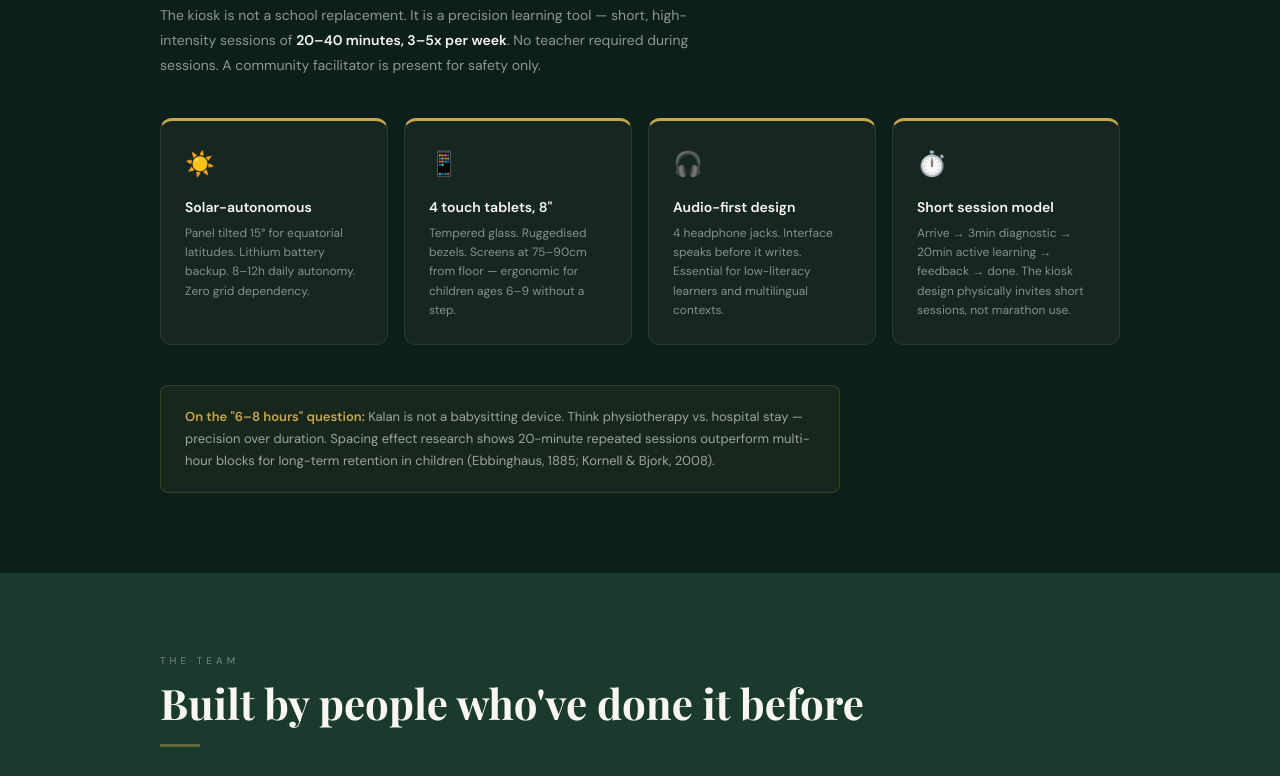
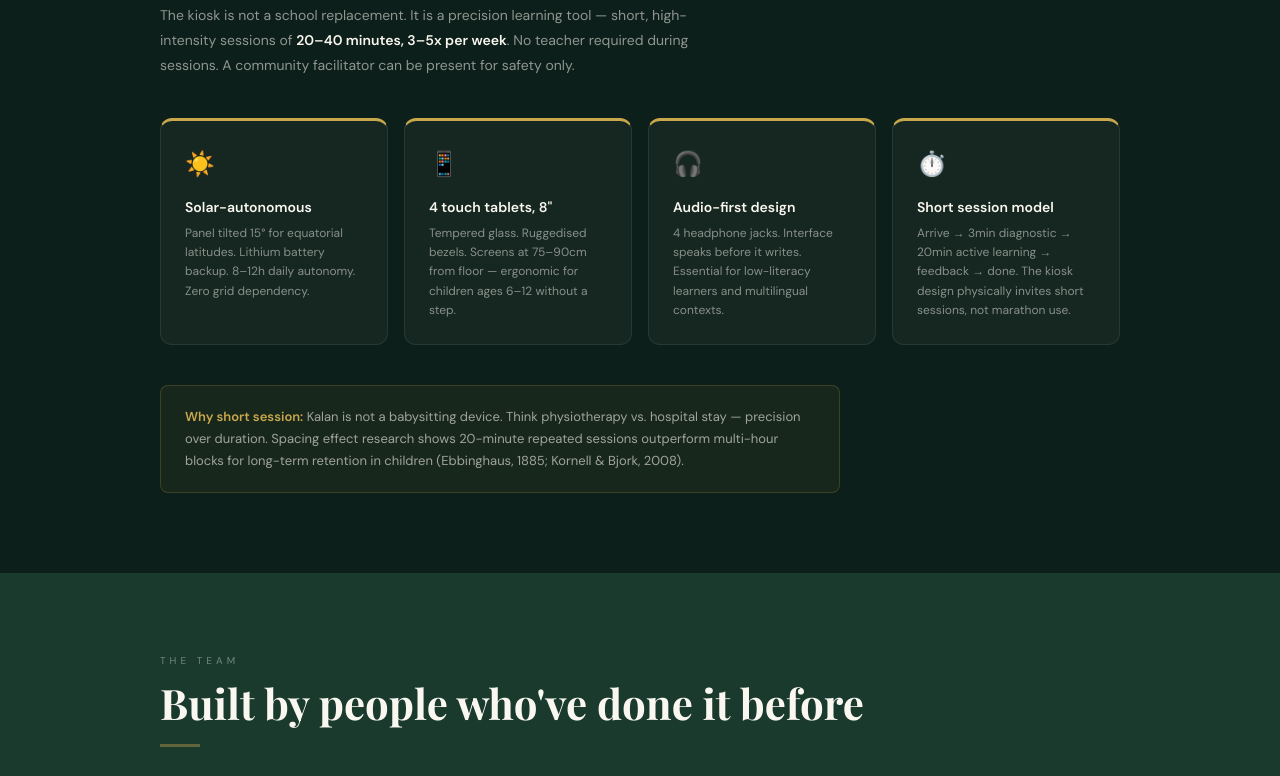
Before and after one commit to kalan-org/kalan-pitch, a plain HTML site: page index.html in a window 1280 px wide. Shown: the part 7212-7988 px from the top of the page. Drawn offline with nearby package versions, Linux system fonts and the light colour scheme; a web font is replaced by a local one.

Commit message:
Update index.html

```diff
--- a/index.html
+++ b/index.html
@@ -1502,7 +1502,7 @@
     <h2 style="color:var(--cream)">Kiosk prototype — design principles</h2>
     <div class="divider" style="background:rgba(201,168,76,0.4)"></div>
     <p style="font-size:14px;color:rgba(250,247,240,0.55);max-width:580px;line-height:1.8;margin-bottom:40px;">
-      The kiosk is not a school replacement. It is a precision learning tool — short, high-intensity sessions of <strong style="color:var(--cream)">20–40 minutes, 3–5x per week</strong>. No teacher required during sessions. A community facilitator is present for safety only.
+      The kiosk is not a school replacement. It is a precision learning tool — short, high-intensity sessions of <strong style="color:var(--cream)">20–40 minutes, 3–5x per week</strong>. No teacher required during sessions. A community facilitator can be present for safety only.
     </p>
     <div style="display:grid;grid-template-columns:repeat(auto-fit,minmax(220px,1fr));gap:16px;margin-bottom:40px;">
       <div style="background:rgba(255,255,255,0.04);border:1px solid rgba(255,255,255,0.08);border-radius:12px;padding:24px;border-top:3px solid var(--gold);">
@@ -1513,7 +1513,7 @@
       <div style="background:rgba(255,255,255,0.04);border:1px solid rgba(255,255,255,0.08);border-radius:12px;padding:24px;border-top:3px solid var(--gold);">
         <div style="font-size:24px;margin-bottom:12px;">📱</div>
         <div style="font-size:14px;font-weight:600;color:var(--cream);margin-bottom:6px;">4 touch tablets, 8"</div>
-        <div style="font-size:12px;color:rgba(250,247,240,0.5);line-height:1.6;">Tempered glass. Ruggedised bezels. Screens at 75–90cm from floor — ergonomic for children ages 6–9 without a step.</div>
+        <div style="font-size:12px;color:rgba(250,247,240,0.5);line-height:1.6;">Tempered glass. Ruggedised bezels. Screens at 75–90cm from floor — ergonomic for children ages 6–12 without a step.</div>
       </div>
       <div style="background:rgba(255,255,255,0.04);border:1px solid rgba(255,255,255,0.08);border-radius:12px;padding:24px;border-top:3px solid var(--gold);">
         <div style="font-size:24px;margin-bottom:12px;">🎧</div>
@@ -1527,7 +1527,7 @@
       </div>
     </div>
     <div style="background:rgba(201,168,76,0.06);border:1px solid rgba(201,168,76,0.2);border-radius:8px;padding:20px 24px;font-size:13px;color:rgba(250,247,240,0.6);line-height:1.7;max-width:680px;">
-      <strong style="color:var(--gold);">On the "6–8 hours" question:</strong> Kalan is not a babysitting device. Think physiotherapy vs. hospital stay — precision over duration. Spacing effect research shows 20-minute repeated sessions outperform multi-hour blocks for long-term retention in children (Ebbinghaus, 1885; Kornell &amp; Bjork, 2008).
+      <strong style="color:var(--gold);">Why short session:</strong> Kalan is not a babysitting device. Think physiotherapy vs. hospital stay — precision over duration. Spacing effect research shows 20-minute repeated sessions outperform multi-hour blocks for long-term retention in children (Ebbinghaus, 1885; Kornell &amp; Bjork, 2008).
     </div>
   </div>
 </section>
```
